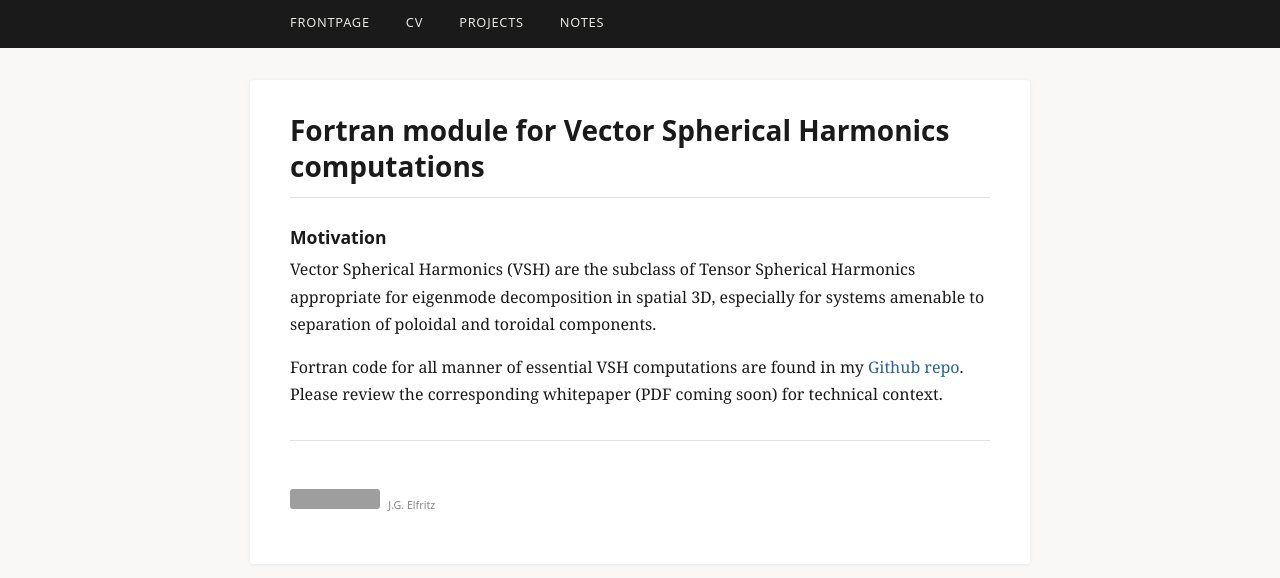
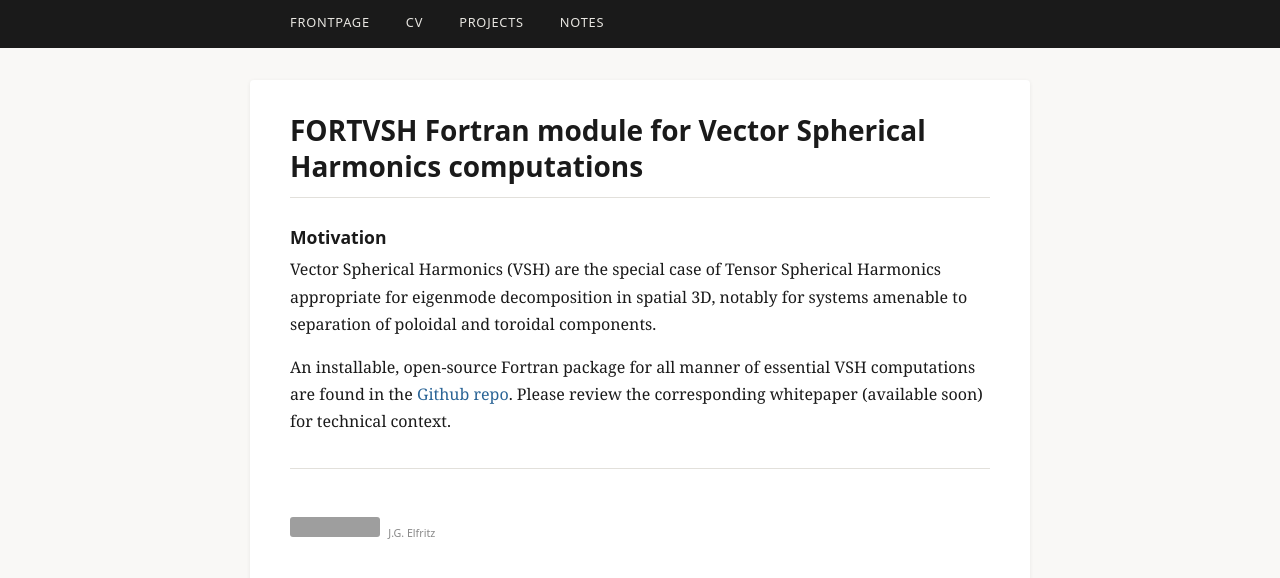
Before and after one commit to justinelfritz/justinelfritz.github.io, a Jekyll site: the page built from pages/vsh.md, in a window 1280 px wide. Shown: the top 578 px of the page. Built offline with Jekyll 4.4.1, drawn with Linux system fonts in a browser that asks for light colours; grey boxes are pictures that could not be loaded.

Commit message:
update VSH reference

```diff
--- a/pages/vsh.md
+++ b/pages/vsh.md
@@ -1,11 +1,11 @@
 ---
 layout: page
-title: Fortran module for Vector Spherical Harmonics computations
+title: FORTVSH Fortran module for Vector Spherical Harmonics computations
 description: calculations for Vector Spherical Harmonics
 ---
 
 #### Motivation
 
-Vector Spherical Harmonics (VSH) are the subclass of Tensor Spherical Harmonics appropriate for eigenmode decomposition in spatial 3D, especially for systems amenable to separation of poloidal and toroidal components.
+Vector Spherical Harmonics (VSH) are the special case of Tensor Spherical Harmonics appropriate for eigenmode decomposition in spatial 3D, notably for systems amenable to separation of poloidal and toroidal components.
 
-Fortran code for all manner of essential VSH computations are found in my [Github repo](https://github.com/justinelfritz/fortran_VSH). Please review the corresponding whitepaper (PDF coming soon) for technical context.
+An installable, open-source Fortran package for all manner of essential VSH computations are found in the [Github repo](https://github.com/justinelfritz/FORTVSH). Please review the corresponding whitepaper (available soon) for technical context.
```
